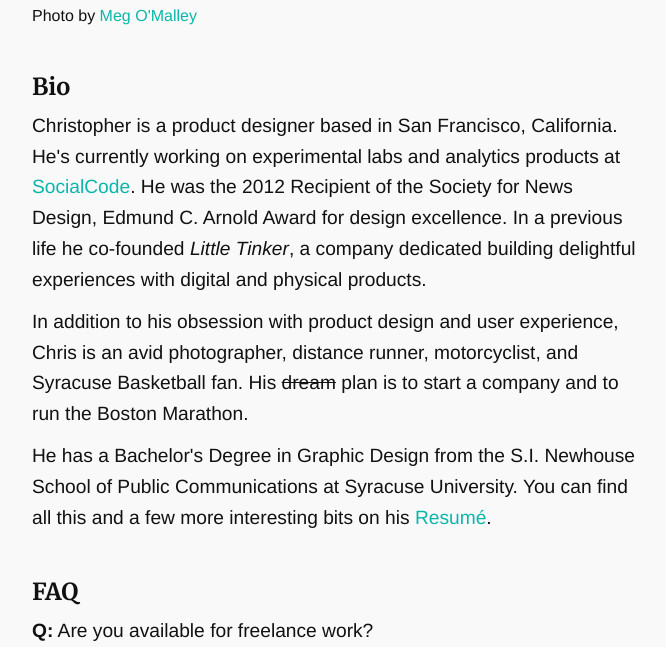
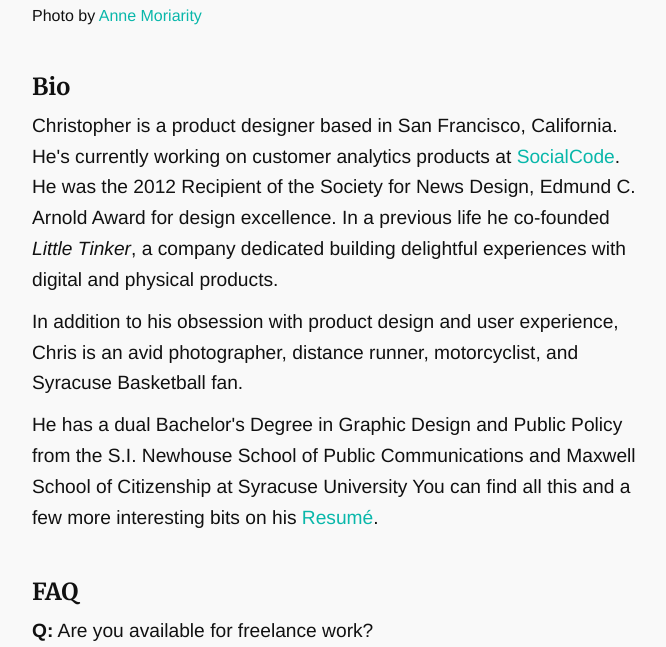
Before and after one commit to ReptarAzar/reptarazar.github.io, a Jekyll site: the page built from about.md, in a window 1280 px wide and 900 px high, scrolled down 301 px, cut to the strip 253-900 px from the top of the window. Shown: the whole strip, without its empty margins (303-969 px from the left). Built offline with Jekyll 4.4.1, drawn with Linux system fonts in a browser that asks for light colours; nearby versions of some CDN libraries.

Commit message:
Update the credit on the about photo to Anne.

```diff
--- a/about.md
+++ b/about.md
@@ -27,11 +27,11 @@
         <h4>On a typical Friday night I am</h4>
             <p>Who wants a typical Friday night?</p>
         <hr class="hr"/> -->
-        <div class="photo-credit">Photo by <a href="https://www.facebook.com/megomalleyphotography/posts/1137752982906796" target="_blank">Meg O'Malley</a></div>
+        <div class="photo-credit">Photo by <a href="https://www.instagram.com/amoriarity/" target="_blank">Anne Moriarity</a></div>
         <h3>Bio</h3>
-            <p>Christopher is a product designer based in San Francisco, California. He's currently working on experimental labs and analytics products at <a href="https://twitter.com/jenna/status/728044251934695424" target="_blank">SocialCode</a>. He was the 2012 Recipient of the Society for News Design, Edmund C. Arnold Award for design excellence. In a previous life he co-founded <i>Little Tinker</i>, a company dedicated building delightful experiences with digital and physical products.</p>
-            <p>In addition to his obsession with product design and user experience, Chris is an avid photographer, distance runner, motorcyclist, and Syracuse Basketball fan. His <strike>dream</strike> plan is to start a company and to run the Boston Marathon. </p>
-            <p>He has a Bachelor's Degree in Graphic Design from the S.I. Newhouse School of Public Communications at Syracuse University. You can find all this and a few more interesting bits on his <a href="assets/docs/Azar-Resume.pdf">Resumé</a>.</p>
+            <p>Christopher is a product designer based in San Francisco, California. He's currently working on customer analytics products at <a href="https://twitter.com/jenna/status/728044251934695424" target="_blank">SocialCode</a>. He was the 2012 Recipient of the Society for News Design, Edmund C. Arnold Award for design excellence. In a previous life he co-founded <i>Little Tinker</i>, a company dedicated building delightful experiences with digital and physical products.</p>
+            <p>In addition to his obsession with product design and user experience, Chris is an avid photographer, distance runner, motorcyclist, and Syracuse Basketball fan. </p>
+            <p>He has a dual Bachelor's Degree in Graphic Design and Public Policy from the S.I. Newhouse School of Public Communications and Maxwell School of Citizenship at Syracuse University You can find all this and a few more interesting bits on his <a href="assets/docs/Azar-Resume.pdf">Resumé</a>.</p>
         <h3>FAQ</h3>
             <p><b>Q:</b> Are you available for freelance work?</p>
             <p><b>A:</b> Nope.</p>
```
